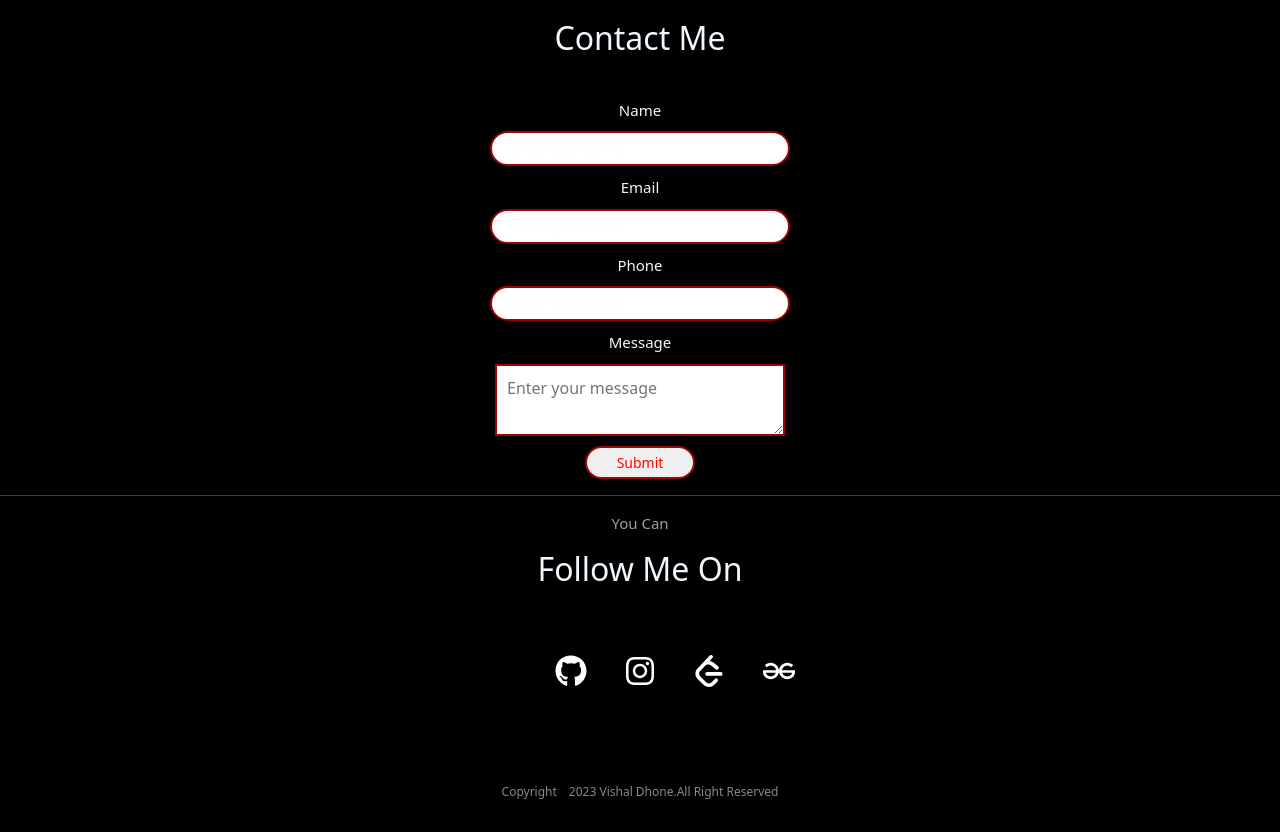
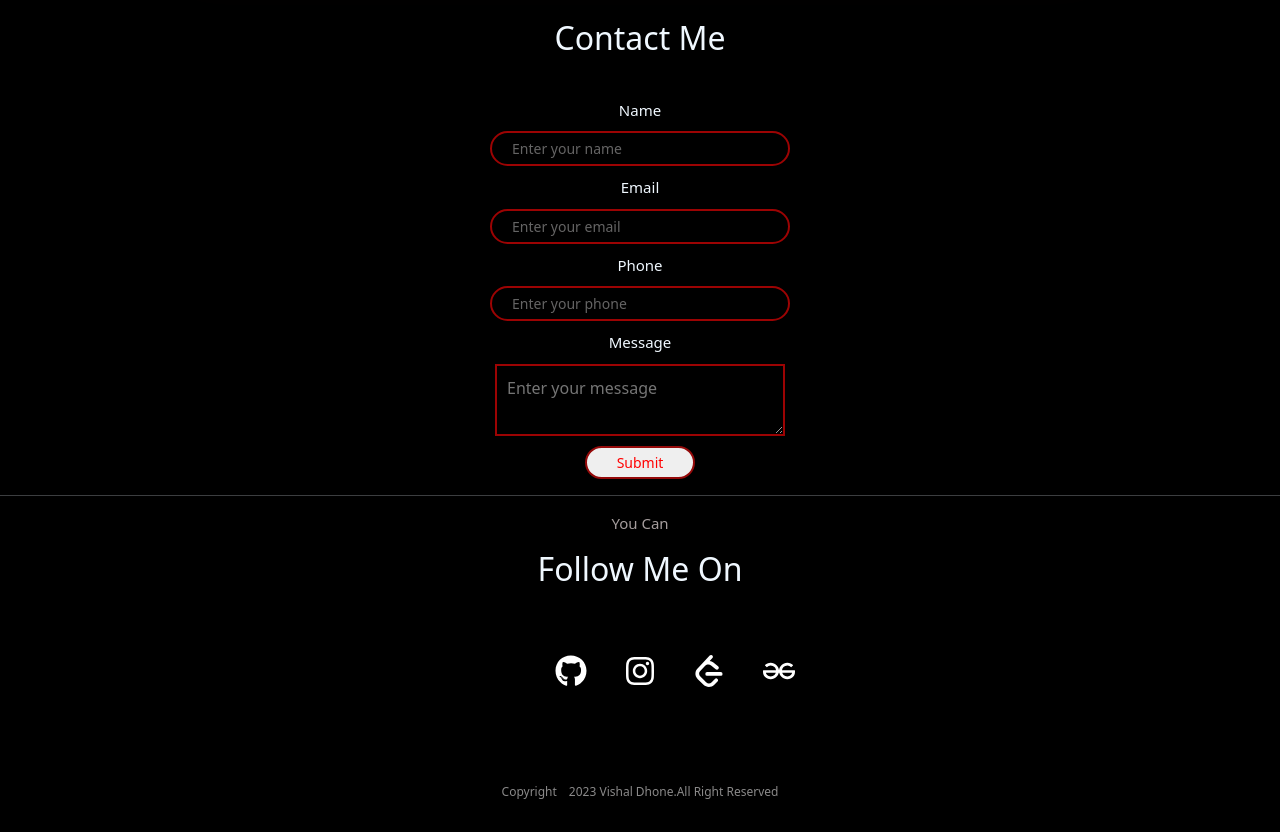
Before and after one commit to vishalpatil321/Vishal-Portfolio, a React (Create React App) app: page /contact in a window 1280 px wide. Shown: the part 1860-2692 px from the top of the page. Built offline with nearby package versions, Linux system fonts and the light colour scheme; some icons are missing.

Commit message:
Update Contact.css

```diff
--- a/src/Components/ContactMe/Contact.css
+++ b/src/Components/ContactMe/Contact.css
@@ -34,6 +34,7 @@ input{
     transition: all 0.3s ease;
     border-radius: 20px;
     width: 300px;
+    background-color:transparent;
     border: 2px solid rgb(112, 112, 112);
     padding: 5px;
     padding-left: 20px;
@@ -47,6 +48,7 @@ input::placeholder{
 textarea{
     padding: 10px;
     width: 290px;
+     background-color:transparent;
     border: 2px solid rgb(112, 112, 112);
     border-color: #9c0303;
 }
```
